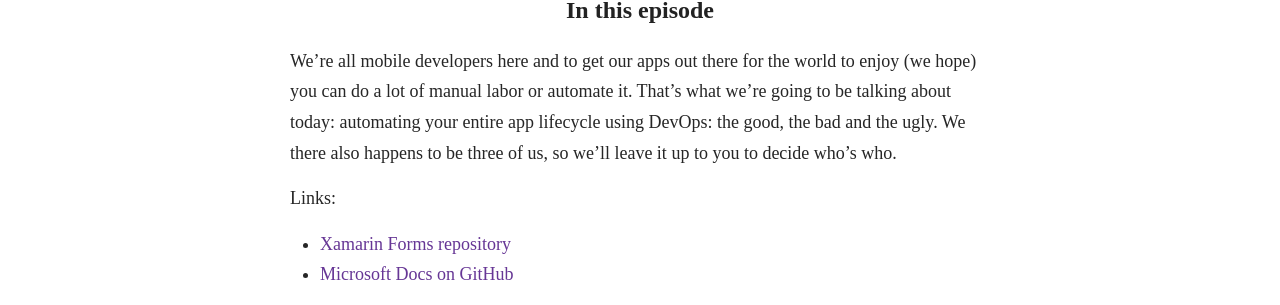
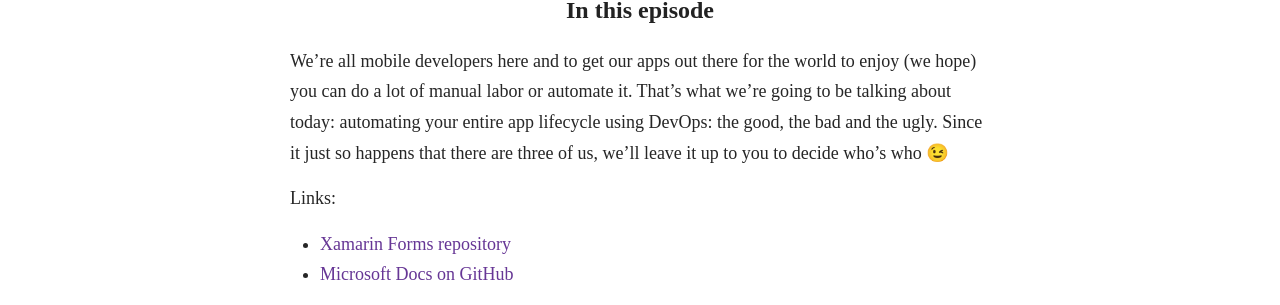
Before and after one commit to nullpointersio/website, a Jekyll site: the page built from _posts/2020-06-24-6.markdown, in a window 1280 px wide. Shown: the part 228-533 px from the top of the page. Built offline with Jekyll 4.4.1, drawn with Linux system fonts in a browser that asks for light colours; some web fonts are replaced.

Commit message:
Update 2020-06-24-6.markdown

```diff
--- a/_posts/2020-06-24-6.markdown
+++ b/_posts/2020-06-24-6.markdown
@@ -4,10 +4,10 @@
 
 title: 			"6: Mobile DevOps: The Good, The Bad & The Ugly"
 url:            "6"
-subtitle: 		"Improve your development flow with Mobile DevOps"
+subtitle: 		"Improve your development experience with Mobile DevOps"
 summary: 		"In our sixth episode we discuss mobile DevOps, how we use it to improve our development flow and what we like and dislike about it."
 
-description: 	"We're all mobile developers here and to get our apps out there for the world to enjoy (we hope) you can do a lot of manual labor or automate it. That's what we're going to be talking about today: automating your entire app lifecycle using DevOps: the good, the bad and the ugly. We there also happens to be three of us, so we'll leave it up to you to decide who's who."
+description: 	"We're all mobile developers here and to get our apps out there for the world to enjoy (we hope) you can do a lot of manual labor or automate it. That's what we're going to be talking about today: automating your entire app lifecycle using DevOps: the good, the bad and the ugly. Since it just so happens that there are three of us, we'll leave it up to you to decide who's who 😉"
 
 type:			full # "trailer" or "full"
 duration: 		"49:28" # audio length in min
```
